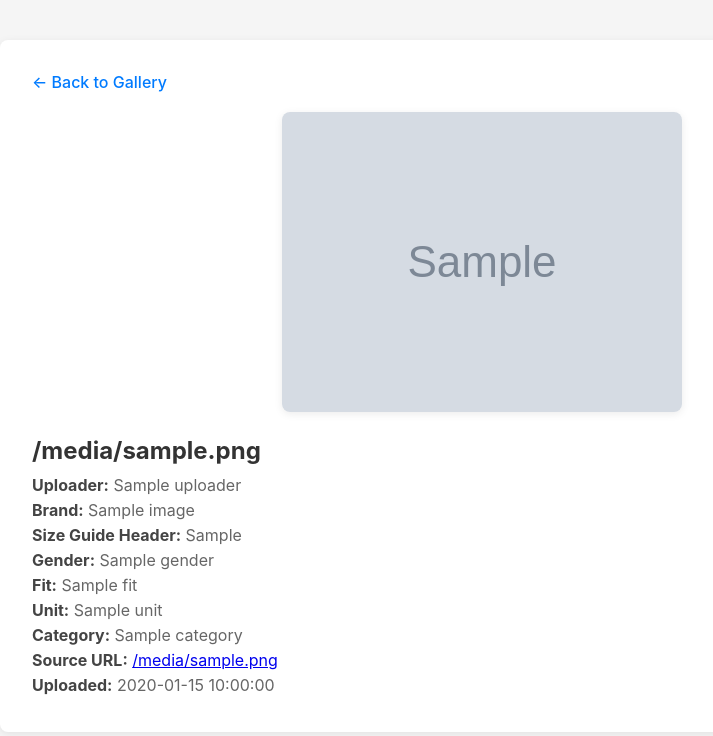
After one commit to siestheapp/storedpics, a FastAPI app: template templates/image_detail.html in a window 1280 px wide. The commit adds this page. Shown: the top 736 px of the page, without its empty margins (158-871 px from the left). Run offline with FastAPI, Linux system fonts and the light colour scheme; the template is opened without the code that fills it: most values are stand-ins (such as "Sample title", 1, 10 or a date in 2020); grey boxes marked "Sample" are stand-in pictures.

Commit message:
UI/UX: Add source URL, reorder fields, set defaults, and move file input to top of upload form

```diff
--- a/main.py
+++ b/main.py
@@ -1,4 +1,4 @@
-from fastapi import FastAPI, UploadFile, File, Form, HTTPException
+from fastapi import FastAPI, UploadFile, File, Form, HTTPException, Path
 from fastapi.responses import HTMLResponse
 from fastapi.staticfiles import StaticFiles
 from fastapi.templating import Jinja2Templates
@@ -48,13 +48,14 @@ async def upload_form(request: Request):
 @app.post("/upload")
 async def upload_file(
     file: UploadFile = File(...),
-    uploader: str = Form(...),
+    uploader: str = Form('sd'),
     brand_name: Optional[str] = Form(None),
-    gender: Optional[str] = Form(None),
     size_guide_header: Optional[str] = Form(None),
-    unit: Optional[str] = Form(None),
+    gender: Optional[str] = Form('Men'),
+    fit: Optional[str] = Form(None),
+    unit: Optional[str] = Form('in'),
     category: Optional[str] = Form(None),
-    fit: Optional[str] = Form(None)
+    source_url: Optional[str] = Form(None)
 ):
     # Generate a human-readable filename: <uploader>__<YYYYMMDD_HHMMSS>.<ext>
     file_extension = os.path.splitext(file.filename)[1]
@@ -98,6 +99,17 @@ async def upload_file(
 def list_routes():
     return [route.path for route in app.routes]
 
+@app.get("/image/{filename}", response_class=HTMLResponse)
+async def image_detail(request: Request, filename: str = Path(...)):
+    # Read the metadata log
+    with open(METADATA_LOG, "r") as f:
+        images = json.load(f)
+    # Find the image by filename
+    image = next((img for img in images if img["filename"] == filename), None)
+    if not image:
+        return HTMLResponse(content="<h2>Image not found</h2>", status_code=404)
+    return templates.TemplateResponse("image_detail.html", {"request": request, "image": image})
+
 if __name__ == "__main__":
     import uvicorn
     uvicorn.run(app, host="0.0.0.0", port=8000)
--- /dev/null
+++ b/templates/image_detail.html
@@ -0,0 +1,40 @@
+<!DOCTYPE html>
+<html lang="en">
+<head>
+    <meta charset="UTF-8">
+    <meta name="viewport" content="width=device-width, initial-scale=1.0">
+    <title>Image Detail</title>
+    <style>
+        body { font-family: -apple-system, BlinkMacSystemFont, 'Segoe UI', Roboto, Oxygen, Ubuntu, Cantarell, sans-serif; background: #f5f5f5; margin: 0; padding: 0; }
+        .container { max-width: 900px; margin: 40px auto; background: #fff; border-radius: 8px; box-shadow: 0 2px 8px rgba(0,0,0,0.08); padding: 32px; }
+        .image-full { display: flex; justify-content: center; align-items: center; margin-bottom: 24px; }
+        .image-full img { max-width: 100%; max-height: 600px; border-radius: 8px; box-shadow: 0 2px 8px rgba(0,0,0,0.08); }
+        .metadata { margin-top: 20px; }
+        .metadata h2 { margin: 0 0 10px 0; color: #333; }
+        .metadata p { margin: 5px 0; color: #666; font-size: 1em; }
+        .metadata strong { color: #444; }
+        .back-link { display: inline-block; margin-bottom: 20px; color: #007bff; text-decoration: none; font-weight: 500; }
+        .back-link:hover { text-decoration: underline; }
+    </style>
+</head>
+<body>
+    <div class="container">
+        <a href="/" class="back-link">&larr; Back to Gallery</a>
+        <div class="image-full">
+            <img src="/images/{{ image.filename }}" alt="{{ image.filename }}">
+        </div>
+        <div class="metadata">
+            <h2>{{ image.filename }}</h2>
+            <p><strong>Uploader:</strong> {{ image.uploader }}</p>
+            <p><strong>Brand:</strong> {{ image.brand_name }}</p>
+            <p><strong>Size Guide Header:</strong> {{ image.size_guide_header }}</p>
+            <p><strong>Gender:</strong> {{ image.gender }}</p>
+            <p><strong>Fit:</strong> {{ image.fit }}</p>
+            <p><strong>Unit:</strong> {{ image.unit }}</p>
+            <p><strong>Category:</strong> {{ image.category }}</p>
+            <p><strong>Source URL:</strong> {% if image.source_url %}<a href="{{ image.source_url }}" target="_blank">{{ image.source_url }}</a>{% else %}N/A{% endif %}</p>
+            <p><strong>Uploaded:</strong> {{ image.uploaded_at }}</p>
+        </div>
+    </div>
+</body>
+</html>
```
Also changed, not shown: templates/gallery.html (+6 -3 lines), templates/upload_form.html (+8 -5 lines), uploads/sd__20250601_225530.png (added), uploads/sd__20250601_225738.png (added), uploads/sd__20250601_225824.png (added), 3 other files.
